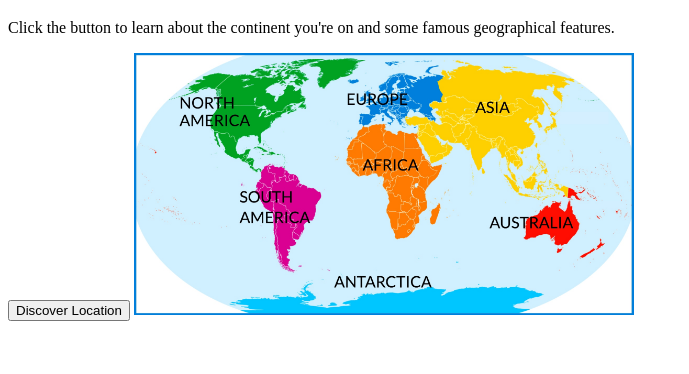
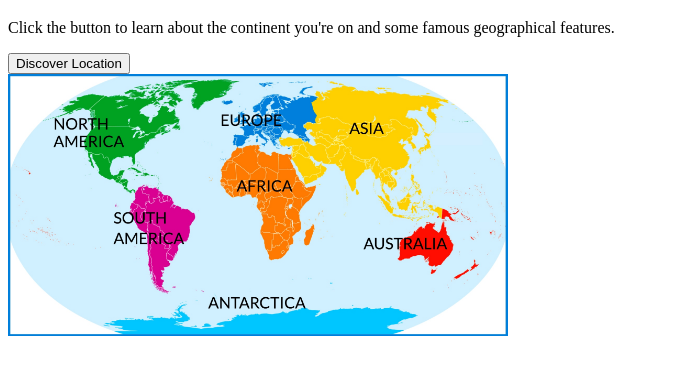
Before and after one commit to tylervw01/CODING-IN-HTML, a plain HTML site: page VND_VP_EDUBE/MODULE-PROJECTS/Module 6 Completion/index.html in a window 1280 px wide. Shown: the part 62-436 px from the top of the page, without its empty margins (0-689 px from the left). Drawn offline with Linux system fonts and the light colour scheme; files whose address does not match are found by name.

Commit message:
modified:   VND_VP_EDUBE/MODULE-PROJECTS/Module 6 Completion/index.html

```diff
--- a/VND_VP_EDUBE/MODULE-PROJECTS/Module 6 Completion/index.html
+++ b/VND_VP_EDUBE/MODULE-PROJECTS/Module 6 Completion/index.html
@@ -14,8 +14,8 @@
             <p>Click the button to learn about the continent you're on and some famous geographical features.
             </p>
 
-    <button id="discoverLocation">Discover Location</button>
-
+    <button id="discoverLocation" button-align="center">Discover Location</button>
+<br>
     <img src="continents.jpg" usemap="#image-map" alt="World Map" width="500">
     <map name="image-map">
 
```
